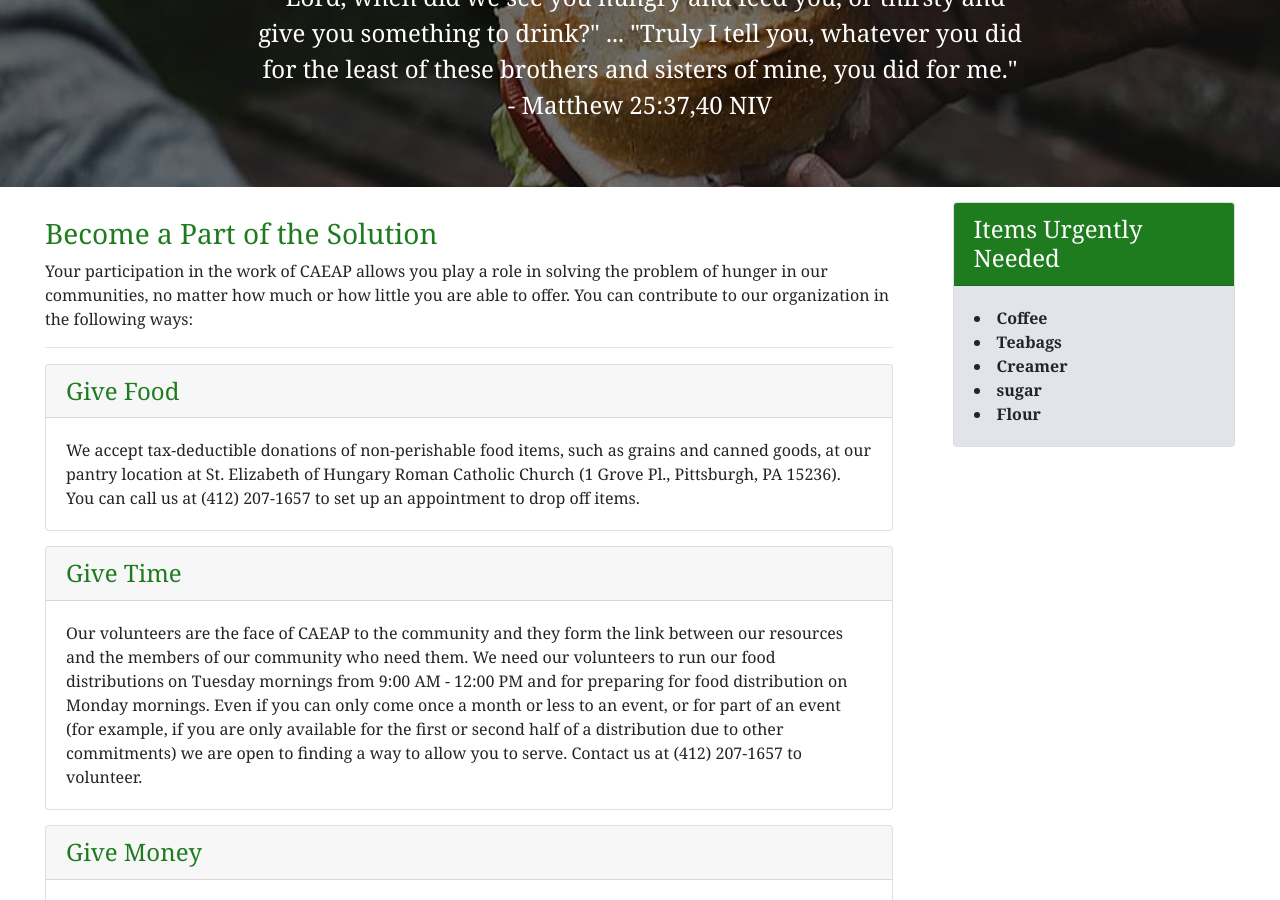
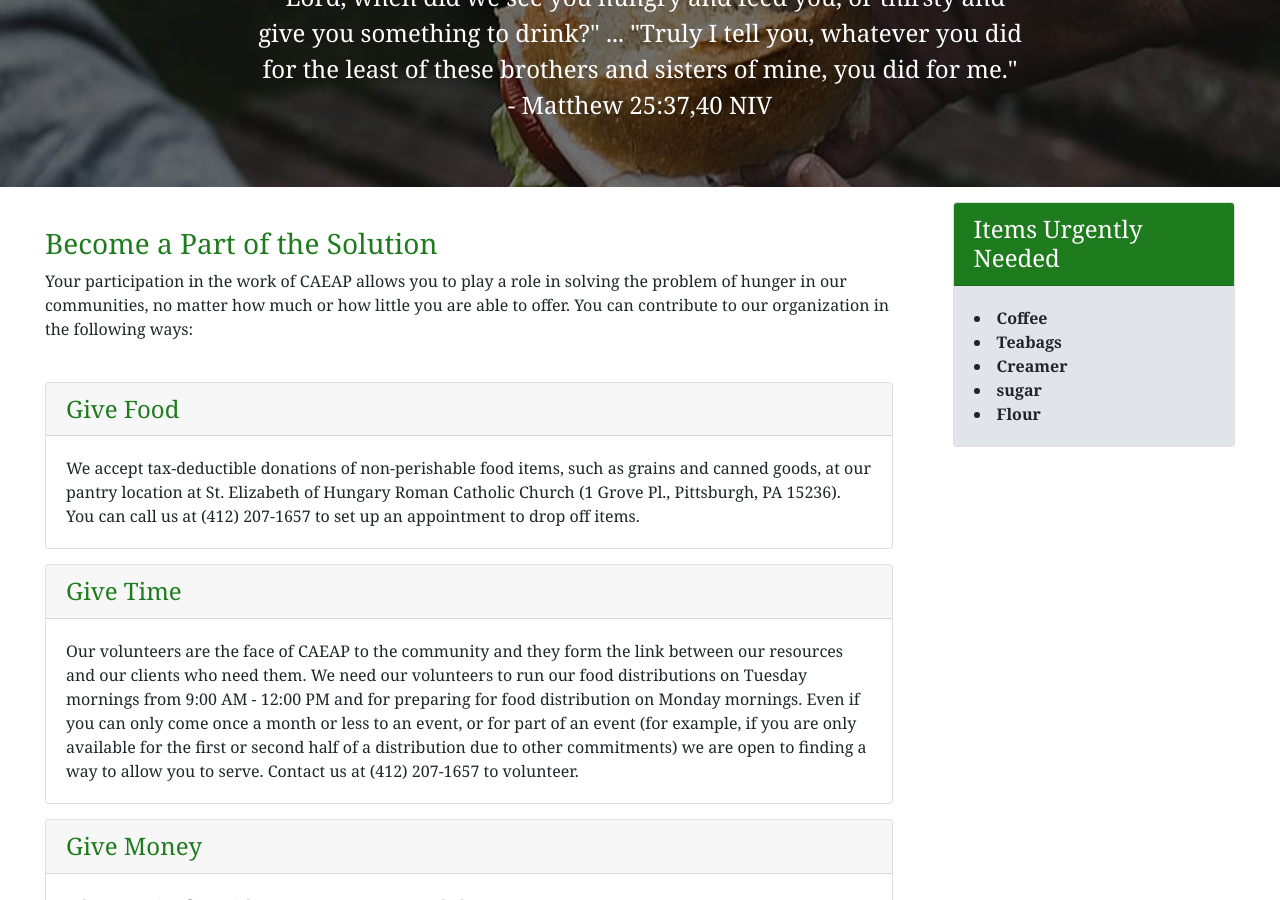
Before and after one commit to Cloverleaf-Food-Bank/cloverleaf-food-bank.github.io, a Jekyll site: the page built from givehelp.html, in a window 1280 px wide and 900 px high, scrolled down 291 px. Built offline with Jekyll 4.4.1, drawn with Linux system fonts in a browser that asks for light colours.

Commit message:
Fixed typos and bad formatting on givehelp.html

```diff
--- a/givehelp.html
+++ b/givehelp.html
@@ -38,12 +38,13 @@ style="width: 100%; height: 100%; background: linear-gradient( rgba(0, 0, 0, 0.5
   <div class="order-sm-first col-md-9">
     <div style="width: 100%; background-color: white; padding: 30px">
     <!--<div style="margin: 30px 10%; padding: 30px; background-color: white">-->
-      <h3 style="color: #1e7b1e">Become a Part of the Solution</h3>
-      <p>Your participation in the work of CAEAP allows you play a role in solving the problem
-        of hunger in our communities, no matter how much or how little you are able to offer.
-        You can contribute to our organization in the following ways:
-      </p>
-      <hr/>
+      <div style="padding: 10px 0px 10px 0px">
+        <h3 style="color: #1e7b1e">Become a Part of the Solution</h3>
+        <p>Your participation in the work of CAEAP allows you to play a role in solving the problem
+          of hunger in our communities, no matter how much or how little you are able to offer.
+          You can contribute to our organization in the following ways:
+        </p>
+      </div>
       <div class="card" style="margin-top: 15px; margin-bottom: 15px">
         <div class="card-header h4" style="color: #1e7b1e">Give Food</div>
         <div class="card-body">
@@ -57,7 +58,7 @@ style="width: 100%; height: 100%; background: linear-gradient( rgba(0, 0, 0, 0.5
         <div class="card-header h4" style="color: #1e7b1e">Give Time</div>
         <div class="card-body">
           <p class="card-text">Our volunteers are the face of CAEAP to the community and they form the link between our resources
-            and the members of our community who need them. We need our volunteers to run our
+            and our clients who need them. We need our volunteers to run our
             food distributions on Tuesday mornings from 9:00 AM - 12:00 PM and for preparing for food distribution
             on Monday mornings. Even if you can only come once a month or less to an event, or for part of an event
             (for example, if you are only available for the first or second half of a distribution due to other commitments)
@@ -81,5 +82,4 @@ style="width: 100%; height: 100%; background: linear-gradient( rgba(0, 0, 0, 0.5
       </div>
     </div>
   </div>
-
 </section>
```
